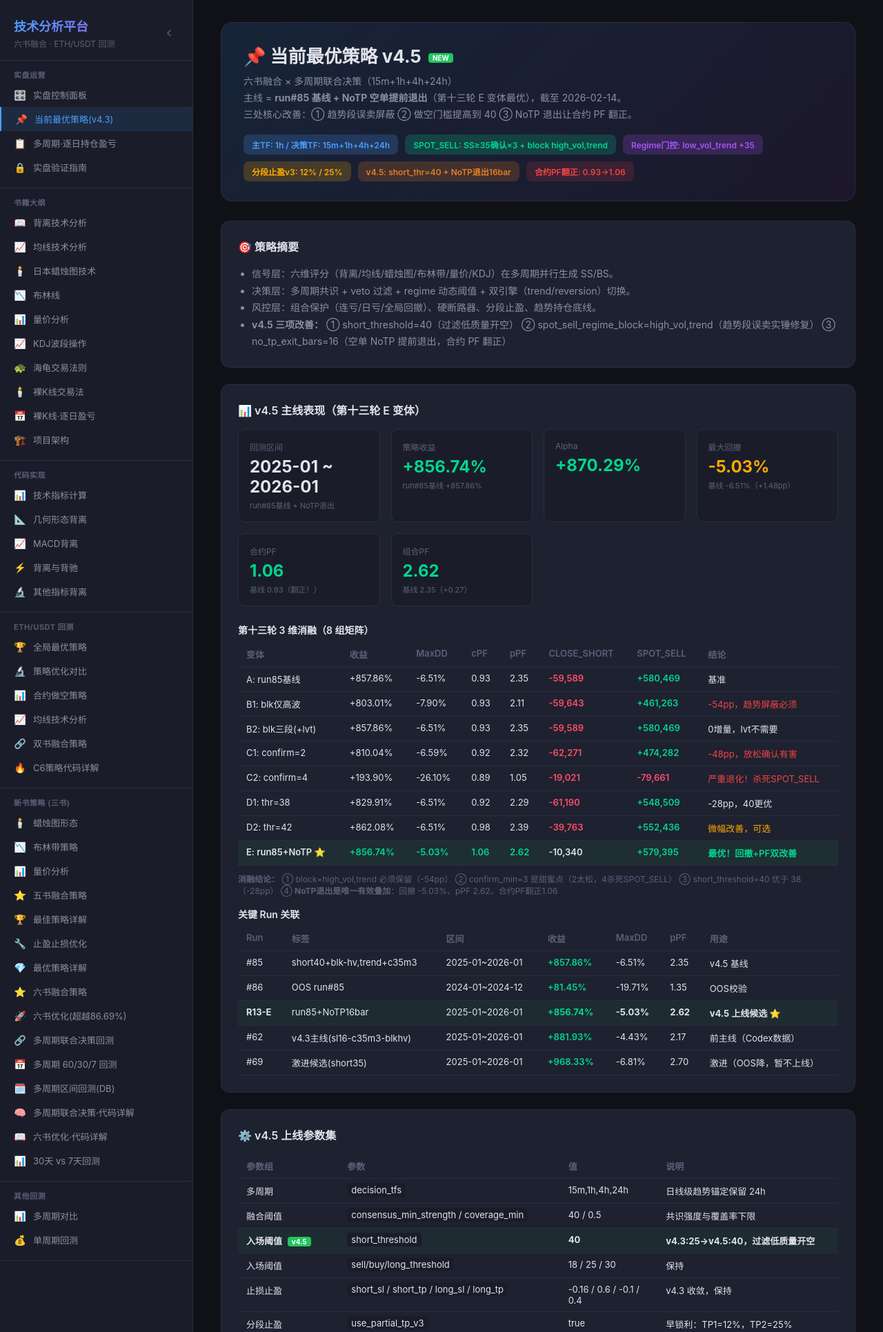
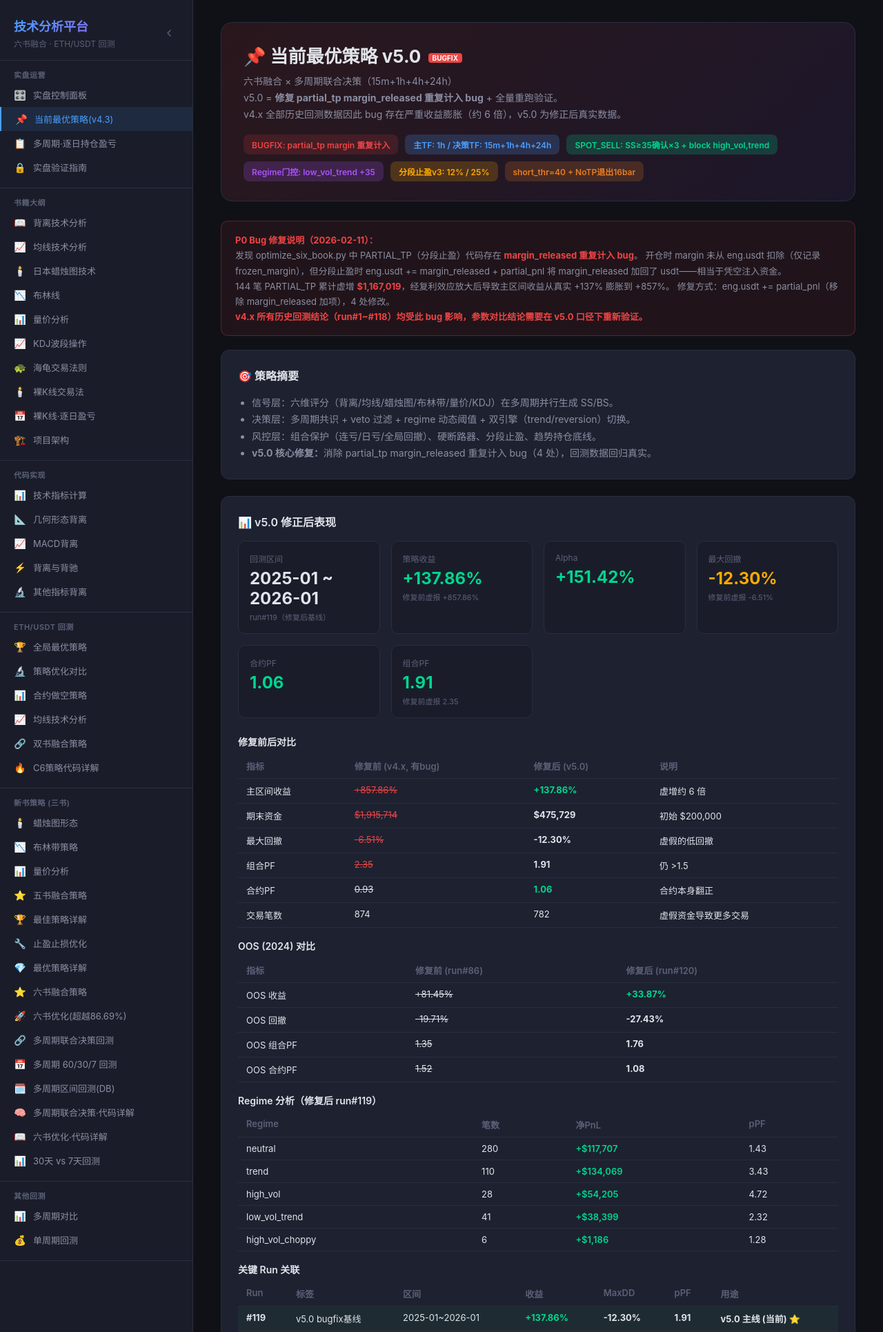
Before and after one commit to itsoso/macd-analysis-claude, a Flask app: page /strategy/current in a window 1280 px wide. Shown: the top 1931 px of the page at 69% size. Run offline with Flask 3, Linux system fonts and the light colour scheme; the visitor is signed in with stand-in values (Sample User, id 1).

Commit message:
fix: 修复 partial_tp margin_released 重复计入 bug (P0 critical)
PARTIAL_TP 分段止盈中 `eng.usdt += margin_released + partial_pnl`
存在 margin 重复计入: 开仓时 margin 未从 usdt 扣除(仅记录 frozen),
但止盈时将 margin_released 加回 usdt, 导致凭空注入资金.

影响: 144笔 partial_tp 累计虚增 $1.17M, 经复利放大后
主区间收益从真实 +137% 膨胀到 +857% (约6倍).

修复: 4处 `eng.usdt += partial_pnl` (移除 margin_released)
- optimize_six_book.py L1185: 空单TP1
- optimize_six_book.py L1210: 空单TP2
- optimize_six_book.py L1337: 多单TP1
- optimize_six_book.py L1362: 多单TP2

修正后 run#119: +137.86% / MaxDD -12.30% / pPF 1.91 / cPF 1.06
OOS run#120: +33.87% / MaxDD -27.43% / pPF 1.76

Co-authored-by: Cursor <cursoragent@cursor.com>

```diff
--- a/templates/page_current_strategy.html
+++ b/templates/page_current_strategy.html
@@ -1,10 +1,10 @@
 {% extends "base.html" %}
-{% block title %}当前最优策略(v4.5) - 技术分析平台{% endblock %}
+{% block title %}当前最优策略(v5.0) - 技术分析平台{% endblock %}
 
 {% block content %}
 <style>
     .strategy-hero {
-        background: linear-gradient(135deg, rgba(74,158,255,0.14), rgba(168,85,247,0.09));
+        background: linear-gradient(135deg, rgba(239,68,68,0.12), rgba(168,85,247,0.09));
         border: 1px solid var(--border);
         border-radius: 16px;
         padding: 28px 32px;
@@ -53,28 +53,50 @@
         color: var(--text-muted);
     }
     .new-tag { display:inline-block; background:#22c55e; color:#fff; font-size:10px; padding:1px 6px; border-radius:4px; margin-left:4px; vertical-align:middle; font-weight:700; }
+    .fix-tag { display:inline-block; background:#ef4444; color:#fff; font-size:10px; padding:1px 6px; border-radius:4px; margin-left:4px; vertical-align:middle; font-weight:700; }
     .timeline { border-left: 3px solid var(--accent-blue); padding-left: 16px; margin-top: 12px; }
     .timeline .round { margin-bottom: 14px; }
     .round .round-title { font-weight: 700; font-size: 13px; color: var(--text-primary); }
     .round .round-body { font-size: 13px; color: var(--text-secondary); line-height: 1.65; }
     .round .round-date { font-size: 11px; color: var(--text-muted); }
+    .bugfix-banner {
+        background: rgba(239,68,68,0.08);
+        border: 1px solid rgba(239,68,68,0.3);
+        border-radius: 10px;
+        padding: 16px 20px;
+        margin-bottom: 20px;
+        font-size: 13px;
+        line-height: 1.7;
+        color: var(--text-secondary);
+    }
+    .bugfix-banner strong { color: #ef4444; }
 </style>
 
 <div class="strategy-hero">
-    <h1>📌 当前最优策略 v4.5 <span class="new-tag">NEW</span></h1>
+    <h1>📌 当前最优策略 v5.0 <span class="fix-tag">BUGFIX</span></h1>
     <p class="tagline">
         六书融合 × 多周期联合决策（15m+1h+4h+24h）<br>
-        主线 = <strong>run#85 基线 + NoTP 空单提前退出</strong>（第十三轮 E 变体最优），截至 2026-02-14。<br>
-        三处核心改善：① 趋势段误卖屏蔽 ② 做空门槛提高到 40 ③ NoTP 退出让合约 PF 翻正。
+        v5.0 = <strong>修复 partial_tp margin_released 重复计入 bug</strong> + 全量重跑验证。<br>
+        v4.x 全部历史回测数据因此 bug 存在严重收益膨胀（约 6 倍），v5.0 为修正后真实数据。
     </p>
     <div class="strategy-meta">
+        <span class="badge red">BUGFIX: partial_tp margin 重复计入</span>
         <span class="badge blue">主TF: 1h / 决策TF: 15m+1h+4h+24h</span>
         <span class="badge green">SPOT_SELL: SS≥35确认×3 + block high_vol,trend</span>
         <span class="badge purple">Regime门控: low_vol_trend +35</span>
         <span class="badge yellow">分段止盈v3: 12% / 25%</span>
-        <span class="badge orange">v4.5: short_thr=40 + NoTP退出16bar</span>
-        <span class="badge red">合约PF翻正: 0.93→1.06</span>
+        <span class="badge orange">short_thr=40 + NoTP退出16bar</span>
     </div>
+</div>
+
+<div class="bugfix-banner">
+    <strong>P0 Bug 修复说明（2026-02-11）：</strong><br>
+    发现 <code>optimize_six_book.py</code> 中 PARTIAL_TP（分段止盈）代码存在 <strong>margin_released 重复计入 bug</strong>。
+    开仓时 margin 未从 <code>eng.usdt</code> 扣除（仅记录 <code>frozen_margin</code>），但分段止盈时
+    <code>eng.usdt += margin_released + partial_pnl</code> 将 margin_released 加回了 usdt——相当于凭空注入资金。<br>
+    144 笔 PARTIAL_TP 累计虚增 <strong>$1,167,019</strong>，经复利效应放大后导致主区间收益从真实 +137% 膨胀到 +857%。
+    修复方式：<code>eng.usdt += partial_pnl</code>（移除 margin_released 加项），4 处修改。<br>
+    <strong>v4.x 所有历史回测结论（run#1~#118）均受此 bug 影响，参数对比结论需要在 v5.0 口径下重新验证。</strong>
 </div>
 
 <div class="card section">
@@ -83,80 +105,114 @@
         <li>信号层：六维评分（背离/均线/蜡烛图/布林带/量价/KDJ）在多周期并行生成 SS/BS。</li>
         <li>决策层：多周期共识 + veto 过滤 + regime 动态阈值 + 双引擎（trend/reversion）切换。</li>
         <li>风控层：组合保护（连亏/日亏/全局回撤）、硬断路器、分段止盈、趋势持仓底线。</li>
-        <li><strong>v4.5 三项改善：</strong>
-            ① <code>short_threshold=40</code>（过滤低质量开空）
-            ② <code>spot_sell_regime_block=high_vol,trend</code>（趋势段误卖实锤修复）
-            ③ <code>no_tp_exit_bars=16</code>（空单 NoTP 提前退出，合约 PF 翻正）
-        </li>
+        <li><strong>v5.0 核心修复：</strong>消除 partial_tp margin_released 重复计入 bug（4 处），回测数据回归真实。</li>
     </ul>
 </div>
 
 <div class="card section">
-    <h3 class="card-title">📊 v4.5 主线表现（第十三轮 E 变体）</h3>
+    <h3 class="card-title">📊 v5.0 修正后表现</h3>
     <div class="stats-grid">
         <div class="stat-card">
             <div class="stat-label">回测区间</div>
             <div class="stat-value">2025-01 ~ 2026-01</div>
-            <div class="stat-note">run#85基线 + NoTP退出</div>
+            <div class="stat-note">run#119（修复后基线）</div>
         </div>
         <div class="stat-card">
             <div class="stat-label">策略收益</div>
-            <div class="stat-value positive">+856.74%</div>
-            <div class="stat-note">run#85基线 +857.86%</div>
+            <div class="stat-value positive">+137.86%</div>
+            <div class="stat-note">修复前虚报 +857.86%</div>
         </div>
         <div class="stat-card">
             <div class="stat-label">Alpha</div>
-            <div class="stat-value positive">+870.29%</div>
+            <div class="stat-value positive">+151.42%</div>
         </div>
         <div class="stat-card">
             <div class="stat-label">最大回撤</div>
-            <div class="stat-value" style="color:var(--accent-yellow);">-5.03%</div>
-            <div class="stat-note">基线 -6.51%（+1.48pp）</div>
+            <div class="stat-value" style="color:var(--accent-yellow);">-12.30%</div>
+            <div class="stat-note">修复前虚报 -6.51%</div>
         </div>
         <div class="stat-card">
             <div class="stat-label">合约PF</div>
             <div class="stat-value positive">1.06</div>
-            <div class="stat-note">基线 0.93（翻正！）</div>
         </div>
         <div class="stat-card">
             <div class="stat-label">组合PF</div>
-            <div class="stat-value positive">2.62</div>
-            <div class="stat-note">基线 2.35（+0.27）</div>
+            <div class="stat-value positive">1.91</div>
+            <div class="stat-note">修复前虚报 2.35</div>
         </div>
     </div>
 
-    <h4 style="font-size:14px;font-weight:600;margin:16px 0 8px;color:var(--text-primary);">第十三轮 3 维消融（8 组矩阵）</h4>
+    <h4 style="font-size:14px;font-weight:600;margin:16px 0 8px;color:var(--text-primary);">修复前后对比</h4>
     <table class="param-table">
         <thead>
-            <tr><th>变体</th><th>收益</th><th>MaxDD</th><th>cPF</th><th>pPF</th><th>CLOSE_SHORT</th><th>SPOT_SELL</th><th>结论</th></tr>
+            <tr><th>指标</th><th>修复前 (v4.x, 有bug)</th><th>修复后 (v5.0)</th><th>说明</th></tr>
         </thead>
         <tbody>
-            <tr><td>A: run85基线</td><td>+857.86%</td><td>-6.51%</td><td>0.93</td><td>2.35</td><td class="pnl-neg">-59,589</td><td class="pnl-pos">+580,469</td><td>基准</td></tr>
-            <tr><td>B1: blk仅高波</td><td>+803.01%</td><td>-7.90%</td><td>0.93</td><td>2.11</td><td class="pnl-neg">-59,643</td><td class="pnl-pos">+461,263</td><td style="color:#ef4444">-54pp，趋势屏蔽必须</td></tr>
-            <tr><td>B2: blk三段(+lvt)</td><td>+857.86%</td><td>-6.51%</td><td>0.93</td><td>2.35</td><td class="pnl-neg">-59,589</td><td class="pnl-pos">+580,469</td><td>0增量，lvt不需要</td></tr>
-            <tr><td>C1: confirm=2</td><td>+810.04%</td><td>-6.59%</td><td>0.92</td><td>2.32</td><td class="pnl-neg">-62,271</td><td class="pnl-pos">+474,282</td><td style="color:#ef4444">-48pp，放松确认有害</td></tr>
-            <tr><td>C2: confirm=4</td><td>+193.90%</td><td>-26.10%</td><td>0.89</td><td>1.05</td><td class="pnl-neg">-19,021</td><td class="pnl-neg">-79,661</td><td style="color:#ef4444">严重退化！杀死SPOT_SELL</td></tr>
-            <tr><td>D1: thr=38</td><td>+829.91%</td><td>-6.51%</td><td>0.92</td><td>2.29</td><td class="pnl-neg">-61,190</td><td class="pnl-pos">+548,509</td><td>-28pp，40更优</td></tr>
-            <tr><td>D2: thr=42</td><td>+862.08%</td><td>-6.51%</td><td>0.98</td><td>2.39</td><td class="pnl-neg">-39,763</td><td class="pnl-pos">+552,436</td><td style="color:var(--accent-yellow)">微幅改善，可选</td></tr>
-            <tr style="background:rgba(34,197,94,0.08);font-weight:600;">
-                <td>E: run85+NoTP ⭐</td>
-                <td class="pnl-pos">+856.74%</td>
-                <td style="color:var(--accent-green)">-5.03%</td>
-                <td class="pnl-pos">1.06</td>
-                <td class="pnl-pos">2.62</td>
-                <td>-10,340</td>
-                <td class="pnl-pos">+579,395</td>
-                <td style="color:var(--accent-green)">最优！回撤+PF双改善</td>
+            <tr>
+                <td>主区间收益</td>
+                <td style="color:#ef4444;text-decoration:line-through;">+857.86%</td>
+                <td class="pnl-pos"><strong>+137.86%</strong></td>
+                <td>虚增约 6 倍</td>
+            </tr>
+            <tr>
+                <td>期末资金</td>
+                <td style="color:#ef4444;text-decoration:line-through;">$1,915,714</td>
+                <td><strong>$475,729</strong></td>
+                <td>初始 $200,000</td>
+            </tr>
+            <tr>
+                <td>最大回撤</td>
+                <td style="color:#ef4444;text-decoration:line-through;">-6.51%</td>
+                <td><strong>-12.30%</strong></td>
+                <td>虚假的低回撤</td>
+            </tr>
+            <tr>
+                <td>组合PF</td>
+                <td style="color:#ef4444;text-decoration:line-through;">2.35</td>
+                <td><strong>1.91</strong></td>
+                <td>仍 >1.5</td>
+            </tr>
+            <tr>
+                <td>合约PF</td>
+                <td style="text-decoration:line-through;">0.93</td>
+                <td class="pnl-pos"><strong>1.06</strong></td>
+                <td>合约本身翻正</td>
+            </tr>
+            <tr>
+                <td>交易笔数</td>
+                <td>874</td>
+                <td>782</td>
+                <td>虚假资金导致更多交易</td>
             </tr>
         </tbody>
     </table>
-    <div class="hint">
-        <strong>消融结论：</strong>
-        ① block=high_vol,trend 必须保留（-54pp）
-        ② confirm_min=3 是甜蜜点（2太松，4杀死SPOT_SELL）
-        ③ short_threshold=40 优于 38（-28pp）
-        ④ <strong>NoTP退出是唯一有效叠加</strong>：回撤 -5.03%、pPF 2.62、合约PF翻正1.06
-    </div>
+
+    <h4 style="font-size:14px;font-weight:600;margin:16px 0 8px;color:var(--text-primary);">OOS (2024) 对比</h4>
+    <table class="param-table">
+        <thead>
+            <tr><th>指标</th><th>修复前 (run#86)</th><th>修复后 (run#120)</th></tr>
+        </thead>
+        <tbody>
+            <tr><td>OOS 收益</td><td style="text-decoration:line-through;">+81.45%</td><td class="pnl-pos"><strong>+33.87%</strong></td></tr>
+            <tr><td>OOS 回撤</td><td style="text-decoration:line-through;">-19.71%</td><td><strong>-27.43%</strong></td></tr>
+            <tr><td>OOS 组合PF</td><td style="text-decoration:line-through;">1.35</td><td><strong>1.76</strong></td></tr>
+            <tr><td>OOS 合约PF</td><td style="text-decoration:line-through;">1.52</td><td><strong>1.08</strong></td></tr>
+        </tbody>
+    </table>
+
+    <h4 style="font-size:14px;font-weight:600;margin:16px 0 8px;color:var(--text-primary);">Regime 分析（修复后 run#119）</h4>
+    <table class="param-table">
+        <thead>
+            <tr><th>Regime</th><th>笔数</th><th>净PnL</th><th>pPF</th></tr>
+        </thead>
+        <tbody>
+            <tr><td>neutral</td><td>280</td><td class="pnl-pos">+$117,707</td><td>1.43</td></tr>
+            <tr><td>trend</td><td>110</td><td class="pnl-pos">+$134,069</td><td>3.43</td></tr>
+            <tr><td>high_vol</td><td>28</td><td class="pnl-pos">+$54,205</td><td>4.72</td></tr>
+            <tr><td>low_vol_trend</td><td>41</td><td class="pnl-pos">+$38,399</td><td>2.32</td></tr>
+            <tr><td>high_vol_choppy</td><td>6</td><td class="pnl-pos">+$1,186</td><td>1.28</td></tr>
+        </tbody>
+    </table>
 
     <h4 style="font-size:14px;font-weight:600;margin:16px 0 8px;color:var(--text-primary);">关键 Run 关联</h4>
     <table class="param-table">
@@ -164,56 +220,53 @@
             <tr><th>Run</th><th>标签</th><th>区间</th><th>收益</th><th>MaxDD</th><th>pPF</th><th>用途</th></tr>
         </thead>
         <tbody>
-            <tr><td>#85</td><td>short40+blk-hv,trend+c35m3</td><td>2025-01~2026-01</td><td class="pnl-pos">+857.86%</td><td>-6.51%</td><td>2.35</td><td>v4.5 基线</td></tr>
-            <tr><td>#86</td><td>OOS run#85</td><td>2024-01~2024-12</td><td class="pnl-pos">+81.45%</td><td>-19.71%</td><td>1.35</td><td>OOS校验</td></tr>
             <tr style="background:rgba(34,197,94,0.06);">
-                <td><strong>R13-E</strong></td>
-                <td>run85+NoTP16bar</td>
+                <td><strong>#119</strong></td>
+                <td>v5.0 bugfix基线</td>
                 <td>2025-01~2026-01</td>
-                <td class="pnl-pos"><strong>+856.74%</strong></td>
-                <td><strong>-5.03%</strong></td>
-                <td><strong>2.62</strong></td>
-                <td><strong>v4.5 上线候选 ⭐</strong></td>
+                <td class="pnl-pos"><strong>+137.86%</strong></td>
+                <td><strong>-12.30%</strong></td>
+                <td><strong>1.91</strong></td>
+                <td><strong>v5.0 主线 (当前) ⭐</strong></td>
             </tr>
-            <tr><td>#62</td><td>v4.3主线(sl16-c35m3-blkhv)</td><td>2025-01~2026-01</td><td class="pnl-pos">+881.93%</td><td>-4.43%</td><td>2.17</td><td>前主线（Codex数据）</td></tr>
-            <tr><td>#69</td><td>激进候选(short35)</td><td>2025-01~2026-01</td><td class="pnl-pos">+968.33%</td><td>-6.81%</td><td>2.70</td><td>激进（OOS降，暂不上线）</td></tr>
+            <tr style="background:rgba(34,197,94,0.06);">
+                <td><strong>#120</strong></td>
+                <td>v5.0 OOS</td>
+                <td>2024-01~2024-12</td>
+                <td class="pnl-pos"><strong>+33.87%</strong></td>
+                <td><strong>-27.43%</strong></td>
+                <td><strong>1.76</strong></td>
+                <td>OOS验证</td>
+            </tr>
+            <tr>
+                <td><del>#85</del></td>
+                <td>v4.5 (有bug)</td>
+                <td>2025-01~2026-01</td>
+                <td style="text-decoration:line-through;">+857.86%</td>
+                <td style="text-decoration:line-through;">-6.51%</td>
+                <td style="text-decoration:line-through;">2.35</td>
+                <td style="color:#ef4444">已废弃(含bug)</td>
+            </tr>
         </tbody>
     </table>
 </div>
 
 <div class="card section">
-    <h3 class="card-title">⚙️ v4.5 上线参数集</h3>
+    <h3 class="card-title">⚙️ v5.0 上线参数集（与 v4.5 参数一致，仅修复引擎 bug）</h3>
     <table class="param-table">
         <thead>
             <tr><th>参数组</th><th>参数</th><th>值</th><th>说明</th></tr>
         </thead>
         <tbody>
             <tr><td>多周期</td><td><code>decision_tfs</code></td><td>15m,1h,4h,24h</td><td>日线级趋势锚定保留 24h</td></tr>
-            <tr><td>融合阈值</td><td><code>consensus_min_strength / coverage_min</code></td><td>40 / 0.5</td><td>共识强度与覆盖率下限</td></tr>
-            <tr style="background:rgba(34,197,94,0.06);">
-                <td><strong>入场阈值</strong> <span class="new-tag">v4.5</span></td>
-                <td><code>short_threshold</code></td>
-                <td><strong>40</strong></td>
-                <td><strong>v4.3:25→v4.5:40，过滤低质量开空</strong></td>
-            </tr>
+            <tr><td>入场阈值</td><td><code>short_threshold</code></td><td>40</td><td>过滤低质量开空</td></tr>
             <tr><td>入场阈值</td><td><code>sell/buy/long_threshold</code></td><td>18 / 25 / 30</td><td>保持</td></tr>
-            <tr><td>止损止盈</td><td><code>short_sl / short_tp / long_sl / long_tp</code></td><td>-0.16 / 0.6 / -0.1 / 0.4</td><td>v4.3 收敛，保持</td></tr>
+            <tr><td>止损止盈</td><td><code>short_sl / short_tp / long_sl / long_tp</code></td><td>-0.16 / 0.6 / -0.1 / 0.4</td><td>保持</td></tr>
             <tr><td>分段止盈</td><td><code>use_partial_tp_v3</code></td><td>true</td><td>早锁利：TP1=12%，TP2=25%</td></tr>
-            <tr style="background:rgba(34,197,94,0.06);">
-                <td><strong>NoTP退出</strong> <span class="new-tag">v4.5</span></td>
-                <td><code>no_tp_exit_bars / no_tp_exit_min_pnl</code></td>
-                <td><strong>16 / 0.03</strong></td>
-                <td><strong>空单持仓≥16bar + 未达TP1 + 盈利&lt;3% → 平仓</strong></td>
-            </tr>
-            <tr><td>SPOT_SELL过滤</td><td><code>use_spot_sell_confirm / ss / min</code></td><td>true / 35 / 3</td><td>confirm_min=3 是甜蜜点</td></tr>
-            <tr style="background:rgba(34,197,94,0.06);">
-                <td><strong>SPOT_SELL屏蔽</strong> <span class="new-tag">v4.5</span></td>
-                <td><code>spot_sell_regime_block</code></td>
-                <td><strong>high_vol,trend</strong></td>
-                <td><strong>趋势段误卖实锤修复（OOS trend +12.9k）</strong></td>
-            </tr>
+            <tr><td>NoTP退出</td><td><code>no_tp_exit_bars / no_tp_exit_min_pnl</code></td><td>16 / 0.03</td><td>空单持仓≥16bar + 未达TP1 → 平仓</td></tr>
+            <tr><td>SPOT_SELL过滤</td><td><code>use_spot_sell_confirm / ss / min</code></td><td>true / 35 / 3</td><td>confirm_min=3</td></tr>
+            <tr><td>SPOT_SELL屏蔽</td><td><code>spot_sell_regime_block</code></td><td>high_vol,trend</td><td>趋势段误卖屏蔽</td></tr>
             <tr><td>Regime门控</td><td><code>regime_short_gate_add</code></td><td>35</td><td>仅 low_vol_trend 生效</td></tr>
-            <tr><td>增强开关</td><td><code>use_microstructure / use_dual_engine / use_vol_target</code></td><td>true / true / true</td><td>保持</td></tr>
             <tr><td>保护</td><td><code>hard_stop_loss / prot_global_dd_limit_pct</code></td><td>-0.28 / 0.15</td><td>保持</td></tr>
         </tbody>
     </table>
@@ -223,32 +276,24 @@
     <h3 class="card-title">🧪 优化历程</h3>
     <div class="timeline">
         <div class="round">
-            <div class="round-date">2026-02-14 最新</div>
-            <div class="round-title">第十三轮: run#85 基线 3 维消融 ⭐</div>
+            <div class="round-date">2026-02-11 最新</div>
+            <div class="round-title">v5.0: 修复 partial_tp margin_released 重复计入 bug <span class="fix-tag">CRITICAL</span></div>
             <div class="round-body">
-                8 组矩阵验证：① block=hv+trend 必须保留（去掉 trend 减 54pp）② confirm_min=3 甜蜜点（4 杀死 SPOT_SELL）
-                ③ threshold=40 优于 38 ④ <strong>E(run85+NoTP) 最优：pPF 2.62、回撤 -5.03%、合约 PF 翻正 1.06</strong>
+                发现 PARTIAL_TP 分段止盈代码中 <code>eng.usdt += margin_released + partial_pnl</code>
+                存在 margin 重复计入（margin 从未从 usdt 扣除，但在止盈时加回）。<br>
+                影响：144 笔 partial_tp 累计虚增 $1.17M，经复利放大，主区间收益从真实 +137% 膨胀到 +857%。<br>
+                <strong>修复后 run#119: +137.86% / -12.30% MaxDD / pPF 1.91 / cPF 1.06</strong>
             </div>
         </div>
         <div class="round">
             <div class="round-date">2026-02-14</div>
-            <div class="round-title">第十二轮: regime-specific short_threshold</div>
-            <div class="round-body">neutral/high_vol 门槛35 → 0增量。这些 regime 的开仓 SS 已 ≥35，不需要。</div>
+            <div class="round-title">v4.5: run#85 基线 + NoTP退出（数据已废弃）</div>
+            <div class="round-body">第十三轮消融确认 NoTP 有效性。但所有数据因上述 bug 而膨胀，结论需 v5.0 口径重验。</div>
         </div>
         <div class="round">
             <div class="round-date">2026-02-14</div>
-            <div class="round-title">第十一轮: P1a NoTP退出 + P1b neutral降卖</div>
-            <div class="round-body">B(NoTP退出16bar) 收益+27.8pp、CLOSE_SHORT翻正。首次验证 NoTP 有效性。</div>
-        </div>
-        <div class="round">
-            <div class="round-date">2026-02-14</div>
-            <div class="round-title">P0修复 + run#62 live_config 固化</div>
-            <div class="round-body">修复 use_spot_sell_confirm 前视 bug (ema20/vol_now)。固化 short_sl=-0.16, confirm35×3, block=high_vol。</div>
-        </div>
-        <div class="round">
-            <div class="round-date">2026-02-14</div>
-            <div class="round-title">第八~十轮: LVT门控 / SPOT_SELL质量 / 双MACD</div>
-            <div class="round-body">E:LVT+35、G:SS70min2+cd18、双MACD共振（测试中）。</div>
+            <div class="round-title">P0修复: 前视 bug (ema20/vol_now)</div>
+            <div class="round-body">修复 use_spot_sell_confirm 中 idx→idx-1 时序问题。此修复在 v5.0 中保留。</div>
         </div>
     </div>
 </div>
@@ -256,24 +301,24 @@
 <div class="card section">
     <h3 class="card-title">📋 下一步</h3>
     <ul>
-        <li><strong>待 OOS 验证：</strong>v4.5（run#85+NoTP）在 2024 年 OOS 表现，确认 pPF 不下降。</li>
-        <li><strong>可选微调：</strong>D2(short_threshold=42) 微幅改善，可在 NoTP 基础上叠加验证。</li>
-        <li><strong>已否决：</strong>confirm_min=4（严重退化）、confirm_min=2（-48pp）、block 仅 high_vol（-54pp）。</li>
-        <li><strong>观察中：</strong>run#69(short35全局) 激进候选，OOS pPF=1.39 偏低。</li>
+        <li><strong>参数重验：</strong>v4.x 的 A/B 对比结论（NoTP、threshold=40 等）需在 v5.0 引擎下重新验证。</li>
+        <li><strong>Regime 分析：</strong>neutral 段 pPF 仅 1.43，回撤 -27.43% 集中于 OOS，需重点优化。</li>
+        <li><strong>回撤控制：</strong>真实 MaxDD -12.30%（主）/ -27.43%（OOS）偏大，考虑加强风控。</li>
+        <li><strong>收益结构：</strong>现货 PnL +$124K + 合约 PnL +$221K = 总已实现 +$345K（占期末收益的主要部分）。</li>
     </ul>
 </div>
 
 <div class="card section">
     <h3 class="card-title">🔗 结果与入口</h3>
     <p>
-        <a href="/strategy/multi-tf-daily" style="color:var(--accent-blue);">本地结果页：多周期·逐日持仓盈亏</a> ·
-        <a href="/strategy/live-control" style="color:var(--accent-blue);">实盘控制面板</a> ·
-        <a href="/strategy/multi-tf-date-range-report" style="color:var(--accent-blue);">多周期区间回测(DB)</a>
+        <a href="/strategy/multi-tf-daily?run_id=119" style="color:var(--accent-blue);">v5.0 主区间 run#119</a> ·
+        <a href="/strategy/multi-tf-daily?run_id=120" style="color:var(--accent-blue);">v5.0 OOS run#120</a> ·
+        <a href="/strategy/live-control" style="color:var(--accent-blue);">实盘控制面板</a>
     </p>
     <p>
         <a href="https://invest.executor.life/strategy/current" target="_blank" rel="noopener noreferrer" style="color:var(--accent-blue);">线上策略说明页</a> ·
         <a href="https://invest.executor.life/strategy/multi-tf-daily" target="_blank" rel="noopener noreferrer" style="color:var(--accent-blue);">线上运行结果页</a>
     </p>
-    <div class="hint">最后更新：2026-02-14 · 第十三轮 8组消融完成 · v4.5 = run#85 + NoTP退出16bar</div>
+    <div class="hint">最后更新：2026-02-11 · v5.0 = 修复 partial_tp margin bug + 全量重跑 · run#119 / #120</div>
 </div>
 {% endblock %}
```
Also changed, not shown: optimize_six_book.py (+6 -6 lines).
